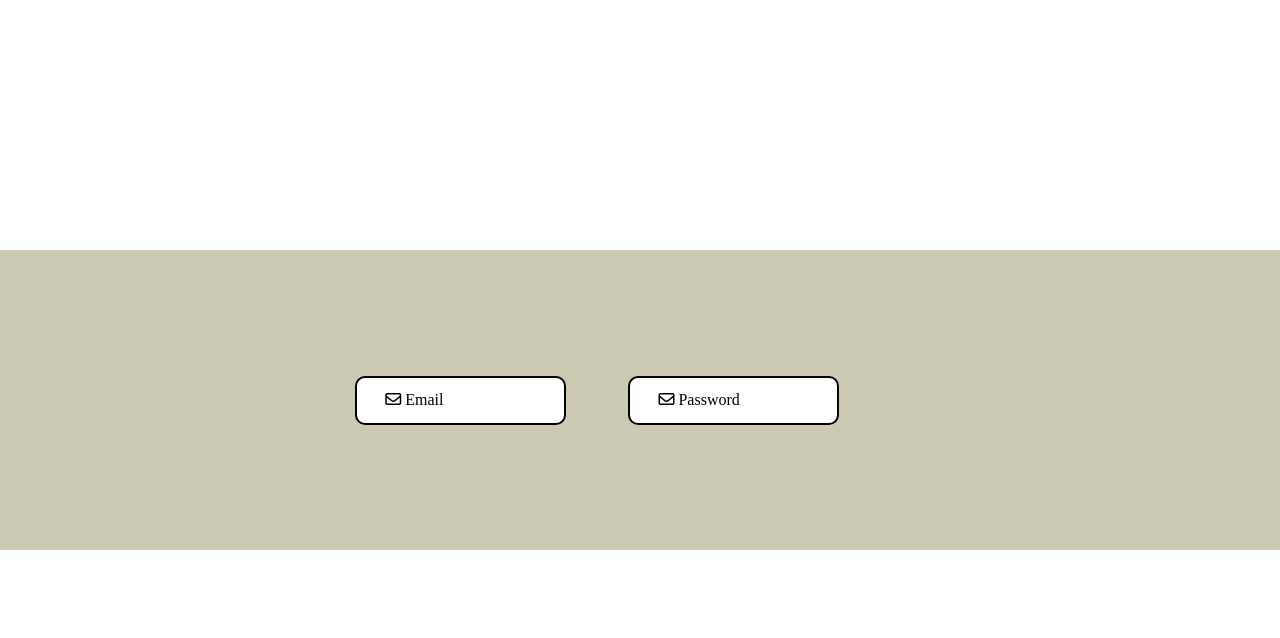
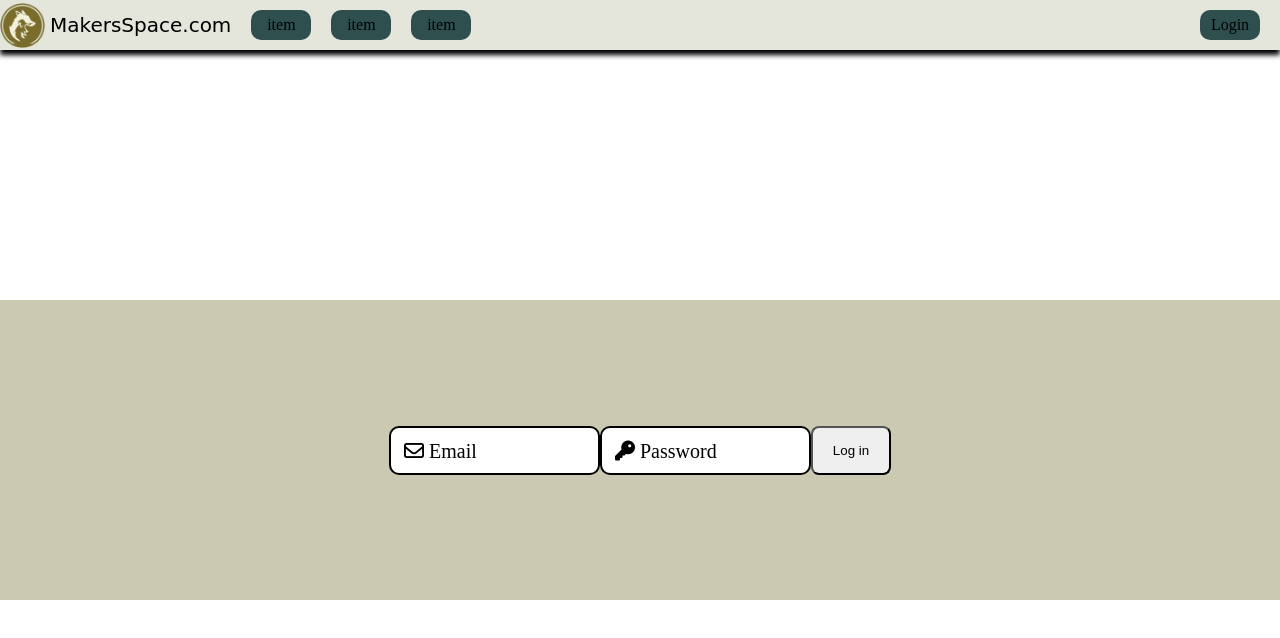
Before and after one commit to MrFobu/WeuWeb-Minisajten, a plain HTML site: page login.html in a window 1280 px wide. Drawn offline with Linux system fonts and the light colour scheme; a web font is replaced by a local one.

Commit message:
Fancy stuff

```diff
--- a/login.html
+++ b/login.html
@@ -13,14 +13,26 @@
   </head>
 
   <body>
-    <header></header>
+    <header>
+      <nav>
+        <ul class="nav">
+          <li class="logo"><img id="logo" src="Logo.png" />MakersSpace.com</li>
+          <li class="nav_item">item</li>
+          <li class="nav_item">item</li>
+          <li class="nav_item">item</li>
+          <li class="nav_item">Login</li>
+        </ul>
+      </nav>
+    </header>
     <section class="login_container">
       <form>
         <div>
           <input type="email" class="login email" id="email" placeholder=" " />
-          <label for="id_email" class="mail_label"
-            ><i class="far fa-envelope"></i> Email</label
-          >
+          <div class="label_container">
+            <label for="id_email" id="mail_label"
+              ><i class="far fa-envelope"></i> Email</label
+            >
+          </div>
         </div>
         <div>
           <input
@@ -29,10 +41,13 @@
             id="password"
             placeholder=" "
           />
-          <label for="id_password" class="password_label"
-            ><i class="far fa-envelope"></i> Password</label
-          >
+          <div class="label_container">
+            <label for="id_password" id="password_label"
+              ><i class="fas fa-key"></i> Password</label
+            >
+          </div>
         </div>
+        <input type="submit" class="login_button" value="Log in" />
       </form>
     </section>
   </body>
--- a/style.css
+++ b/style.css
@@ -1,3 +1,8 @@
+@import url("https://fonts.googleapis.com/css2?family=Fuzzy+Bubbles:wght@700&display=swap"); /*
+font-family: 'Permanent Marker', cursive;
+font-family: 'Fuzzy Bubbles', cursive;
+*/
+
 * {
   padding: 0;
   margin: 0;
@@ -5,11 +10,49 @@
 body {
   max-width: 1920px;
 }
+header {
+  position: sticky;
+  top: 0;
+}
 nav {
   background-color: rgb(229, 230, 219);
   width: 100%;
-  height: 40px;
+  height: 50px;
   box-shadow: 0 5px 5px 0;
+}
+.nav {
+  display: flex;
+  list-style: none;
+  text-decoration: none;
+  align-items: center;
+  justify-content: center;
+  height: 100%;
+}
+.nav_item {
+  background-color: darkslategray;
+  border-radius: 10px;
+  width: 60px;
+  height: 30px;
+  display: flex;
+  align-items: center;
+  justify-content: center;
+  margin-right: 20px;
+}
+.nav_item:last-child {
+  margin-left: auto;
+}
+
+.logo {
+  display: flex;
+  align-items: center;
+  font-family: "Fuzzy Bubbles", cursive;
+  font-size: 20px;
+  margin-right: 20px;
+}
+#logo {
+  width: 45px;
+  height: 45px;
+  margin-right: 5px;
 }
 
 /* Login styling stuff */
@@ -34,14 +77,42 @@ form {
   border-radius: 10px;
   border: solid black 2px;
 }
-.mail_label {
+
+label {
+  font-size: 20px;
+  transition: 0.5s;
+  pointer-events: none;
   position: relative;
-  left: -185px;
-  top: 0;
+  left: 15px;
+  top: -35px;
 }
 
-.password_label {
-  position: relative;
-  top: 0;
-  left: -185px;
+.password:focus ~ .label_container #password_label {
+  top: -75px;
+  left: 7px;
 }
+.email:focus ~ .label_container #mail_label {
+  top: -75px;
+  left: 7px;
+}
+
+.email:not(:placeholder-shown) ~ .label_container #mail_label {
+  top: -75px;
+  left: 7px;
+}
+.password:not(:placeholder-shown) ~ .label_container #password_label {
+  top: -75px;
+  left: 7px;
+}
+
+.login_button {
+  padding: 15px;
+  border-radius: 8px;
+  width: 80px;
+}
+
+.label_container {
+  width: 150px;
+  height: 0px;
+  position: absolute;
+}
```
Also changed, not shown: Index.html (+0 -2 lines), Logo.png (added).
